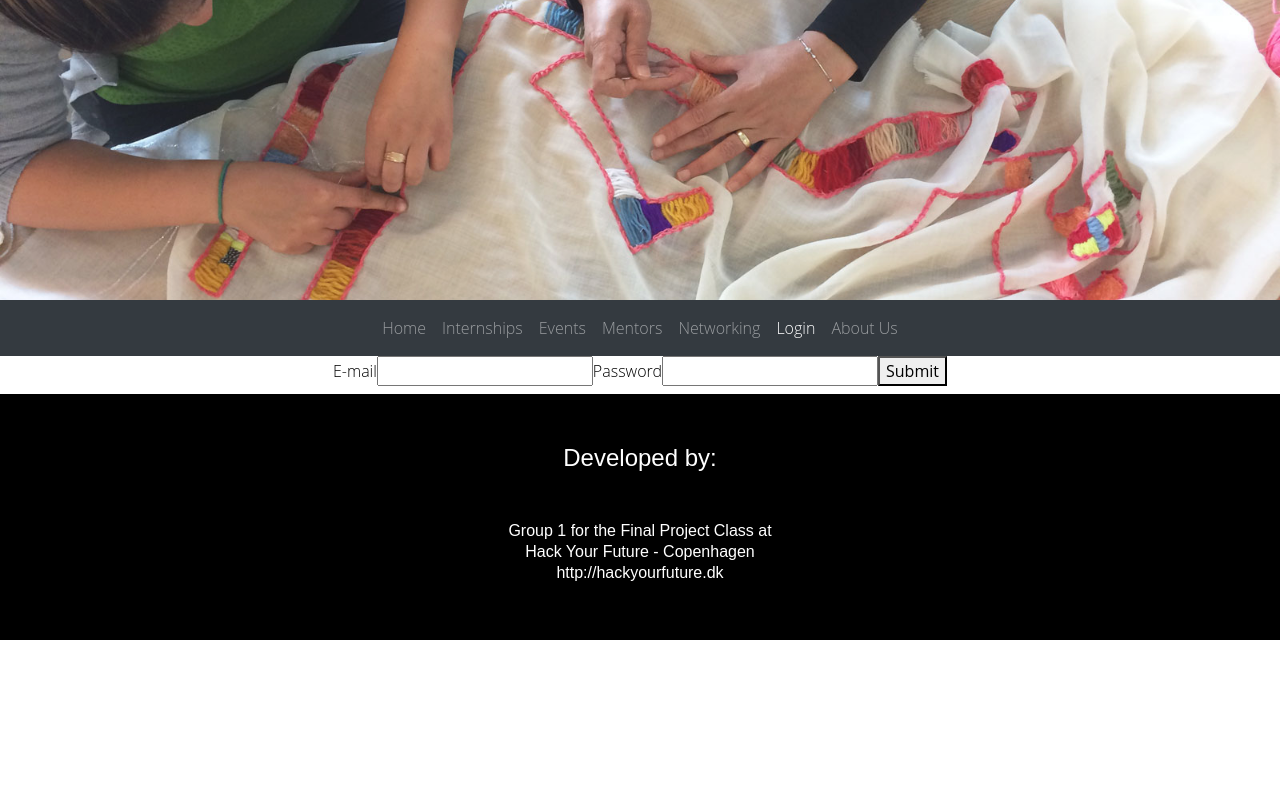
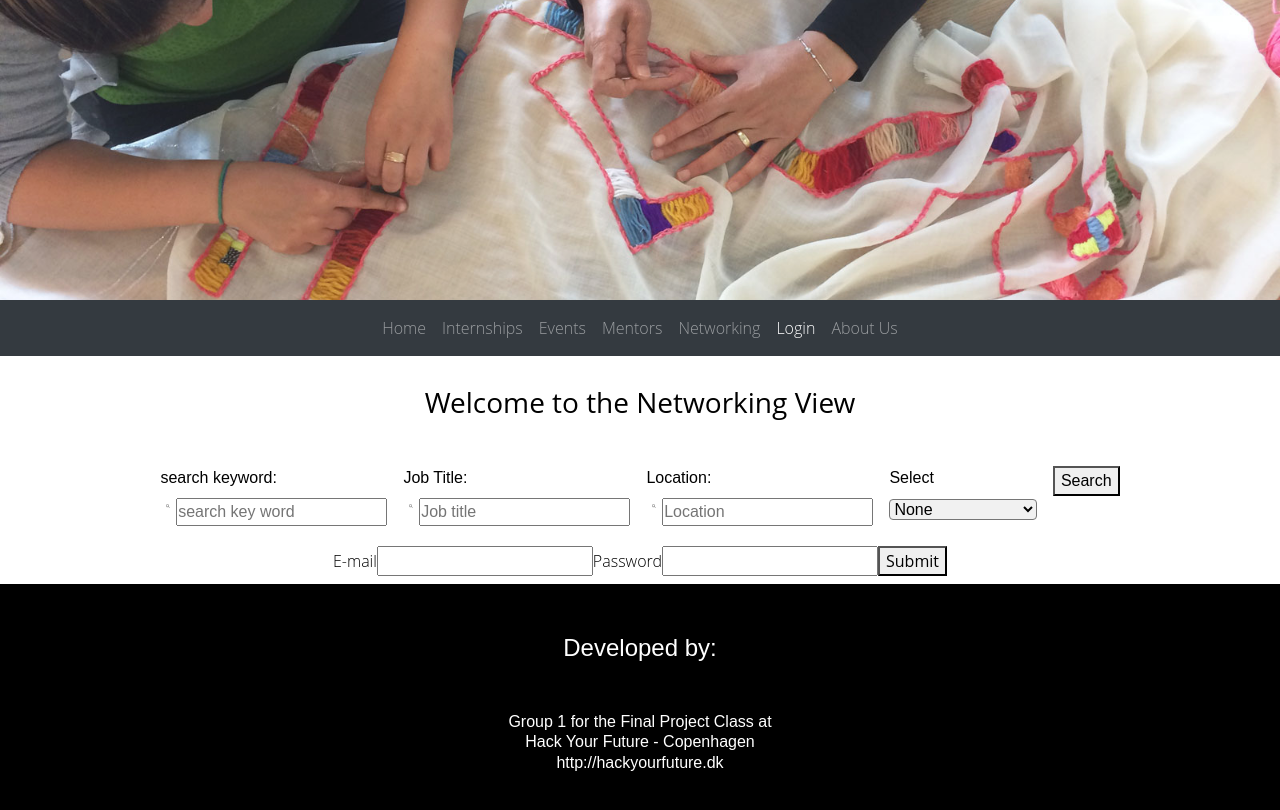
Before and after one commit to paredesrichard/thread-app-project, a React app: page /login in a window 1280 px wide. Shown: the top 810 px of the page. Built offline with nearby package versions, Linux system fonts and the light colour scheme.

Commit message:
added the searchForm to the login form

```diff
--- a/src/client/components/login/component.js
+++ b/src/client/components/login/component.js
@@ -1,5 +1,5 @@
 import React, { Component } from "react";
-
+import SearchForm from '../SearchForm/SearchForm';
 
 class Login extends Component{
     state = {
@@ -47,6 +47,8 @@ class Login extends Component{
       render() {
         return (
           <div className="container">
+          <h3>Welcome to the Networking View</h3>
+        <SearchForm />
             <form onSubmit={this.onSubmit}>
               <label>
                 E-mail
```
